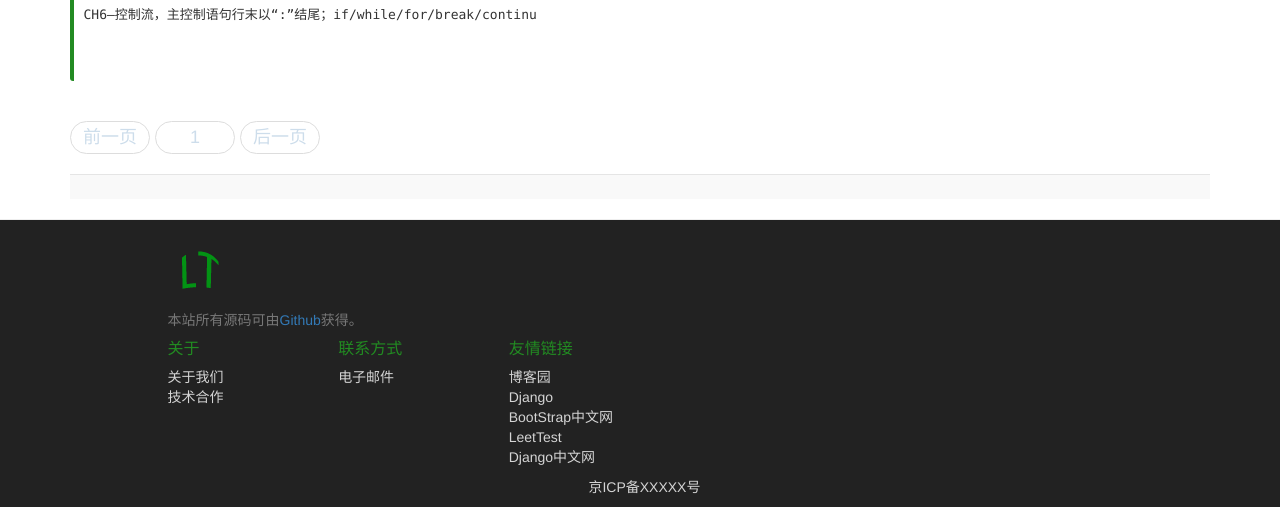
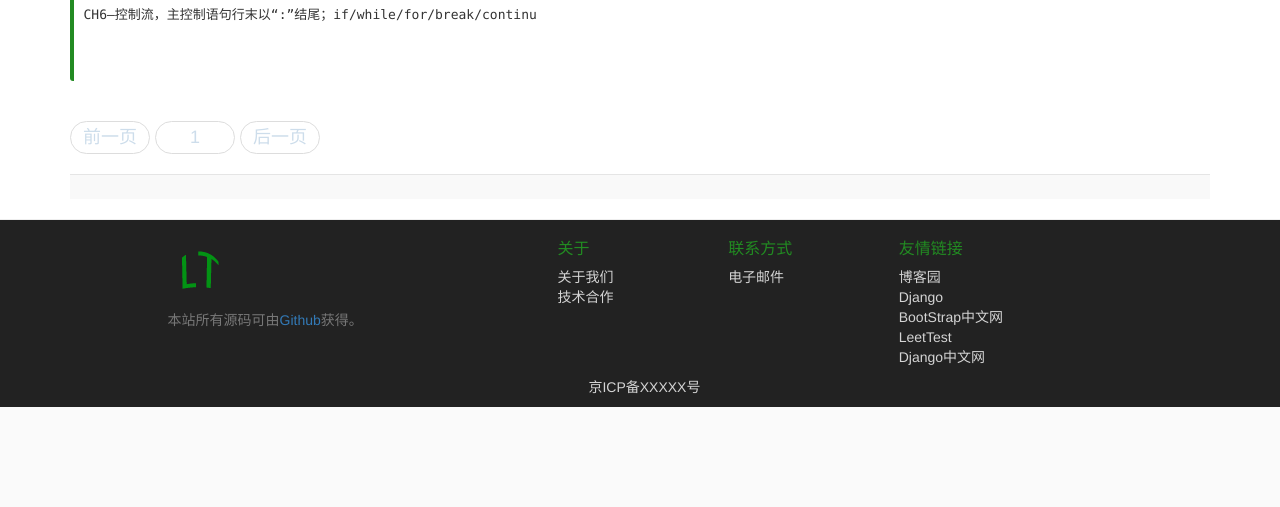
Before and after one commit to nicevoice/leettest, a Django app: page /blog/ in a window 1280 px wide. Shown: the part 1186-1693 px from the top of the page. After the commit the page ends 1593 px from the top, so only its background shows below. Run offline with Django 3.2, Linux system fonts and the light colour scheme; data comes from the database, SQL or seed files in the repository; parts of the project's set-up code (start-up, migrations or seed data) failed here and were passed over; some libraries are stand-ins or nearby versions.

Commit message:
update div grid in footer

```diff
--- a/public/templates/base.html
+++ b/public/templates/base.html
@@ -62,13 +62,13 @@
       <hr>
       <div class="container">
         <div class="row footer-top">
-          <div class="col-sm-4 col-sm-offset-1 col-lg-4 col-lg-offset-1">
+          <div class="col-sm-4 col-sm-offset-1">
             <h4>
               <img src="/static/images/favicon.ico">
             </h4>
             <p>本站所有源码可由<a href="https://github.com/buaawp/leettest" target="_blank">Github</a>获得。</p>
           </div>
-          <div class="col-sm-7  col-lg-7 col-lg-offset-1">
+          <div class="col-sm-7">
             <div class="row about">
               <div class="col-xs-3">
                 <h4>关于</h4>
```
